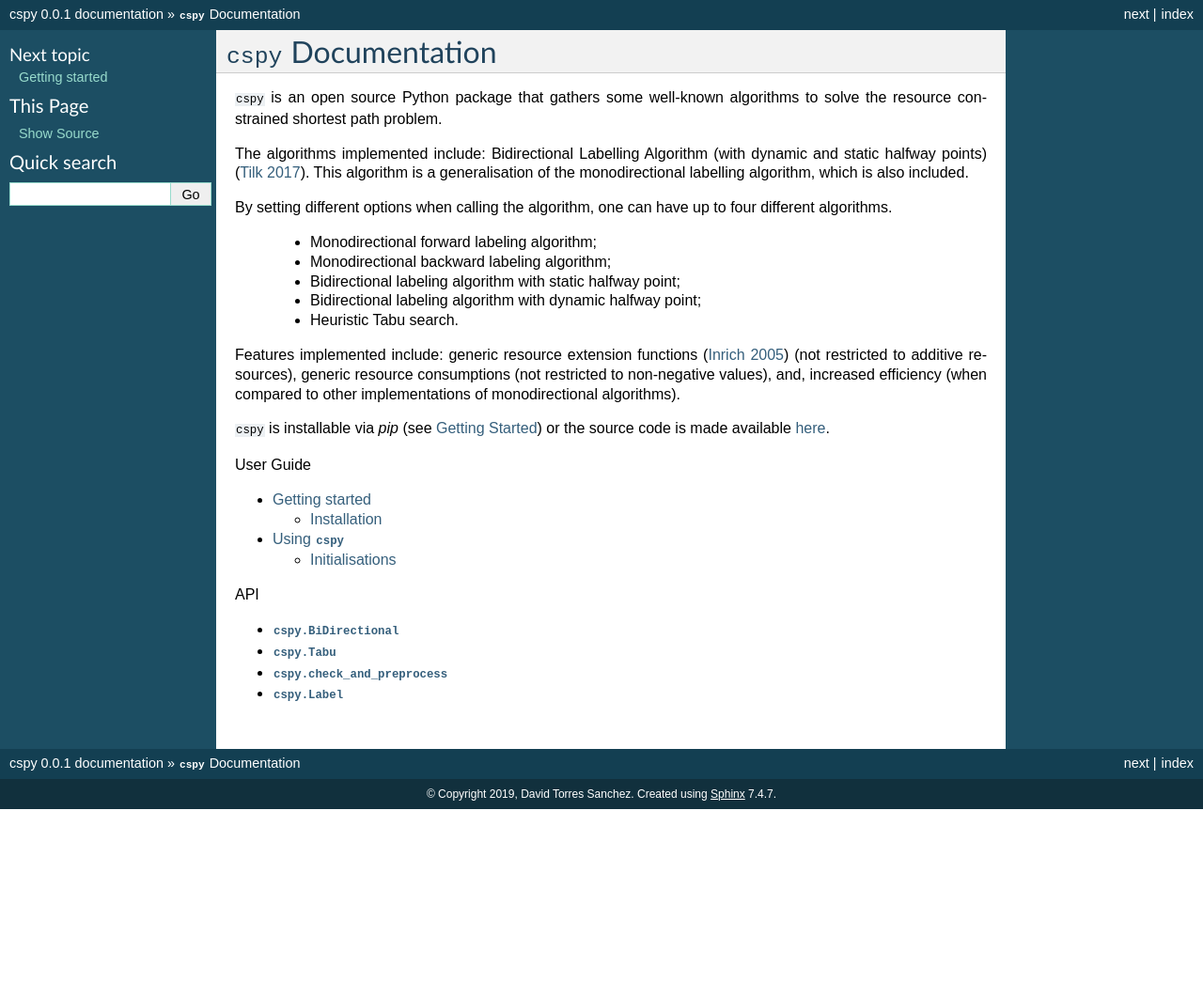
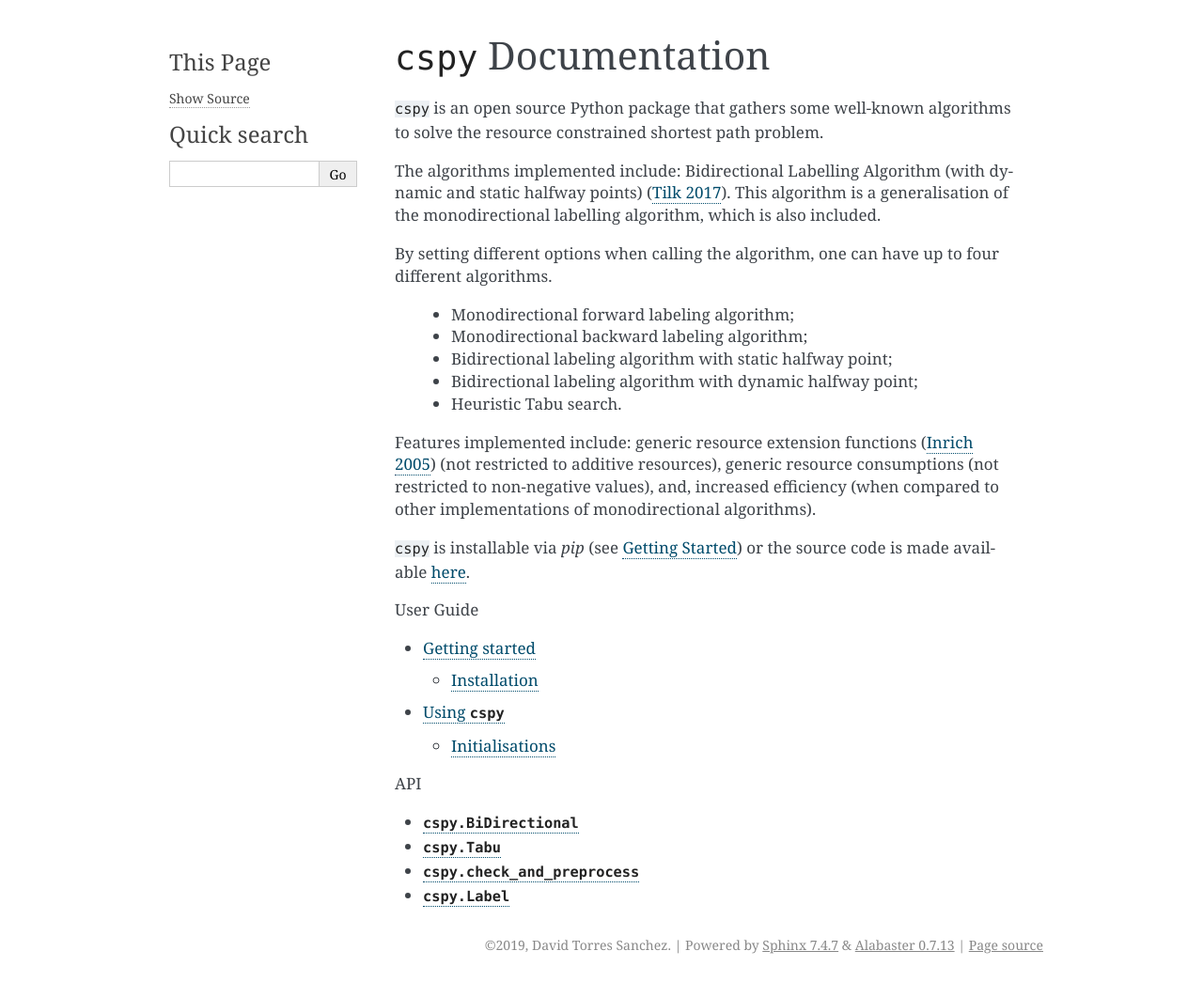
Before and after one commit to torressa/cspy, a Sphinx documentation site: the page built from docs/index.rst, in a window 1280 px wide. Shown: the whole page at 94% size. Built offline with Sphinx 7.4.7, drawn with Linux system fonts in a browser that asks for light colours; formulas are drawn with MathJax 3; before the commit the page ends 900 px from its top, so only the background shows below that.

```diff
--- a/docs/conf.py
+++ b/docs/conf.py
@@ -45,7 +45,7 @@ exclude_patterns = ['_build', 'Thumbs.db', '.DS_Store']
 # The theme to use for HTML and HTML Help pages.  See the documentation for
 # a list of builtin themes.
 #
-html_theme = 'classic'
+# html_theme = 'classic'
 
 # Add any paths that contain custom static files (such as style sheets) here,
 # relative to this directory. They are copied after the builtin static files,
```
Also changed, not shown: README.md (+2 -0 lines).
